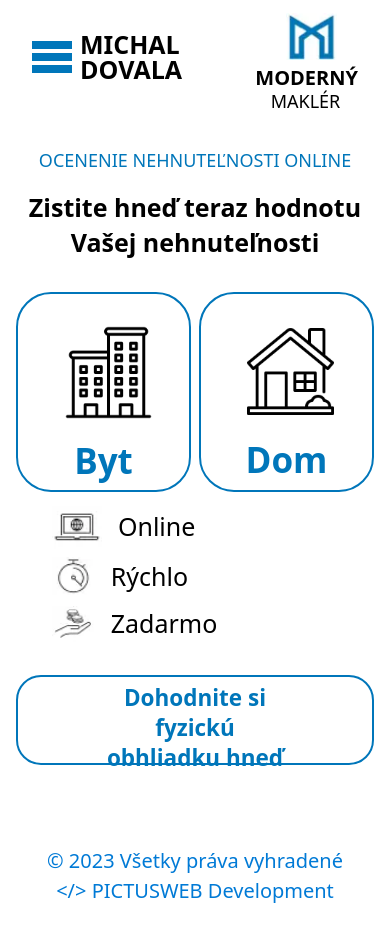
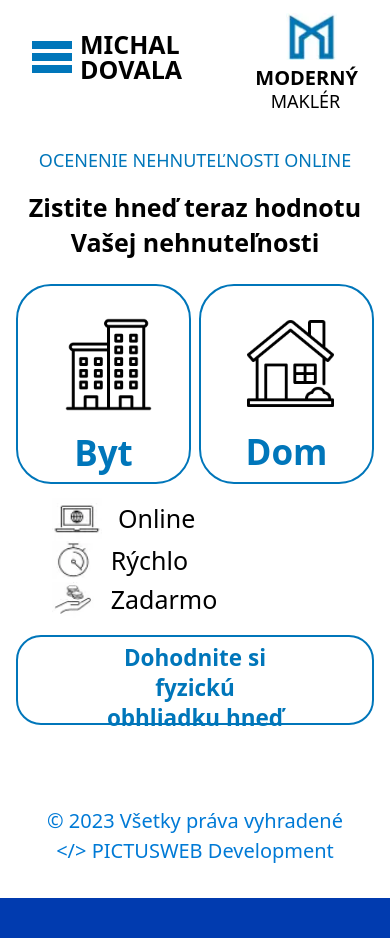
Before and after one commit to pkvarg/findoktor, a React (Vite) app: page / in a window 390 px wide. After the commit the page ends 898 px from the top, so only its background shows below. Built offline with nearby package versions, Linux system fonts and the light colour scheme; no server answers; the database is empty.

Commit message:
mob re x1

```diff
--- a/src/components/calculator/Component00.jsx
+++ b/src/components/calculator/Component00.jsx
@@ -9,7 +9,7 @@ const Component00 = ({ handleFlatOrHouse }) => {
       <h1 className='text-[25px] lg:text-[25px] text-center font-bold py-4 lg:py-8 leading-[35px]'>
         Zistite hneď teraz hodnotu Vašej nehnuteľnosti
       </h1>
-      <div className='flex flex-row justify-center gap-2 lg:gap-10 pt-4'>
+      <div className='flex flex-row justify-center gap-2 lg:gap-10 pt-2'>
         <div
           id='flat'
           onClick={() => handleFlatOrHouse('flat')}
@@ -51,7 +51,7 @@ const Component00 = ({ handleFlatOrHouse }) => {
         />
         <p className='text-[25px] lg:text-[35px]'>Online</p>
       </div>
-      <div className='flex flex-row justify-start items-center gap-4 mt-2'>
+      <div className='flex flex-row justify-start items-center gap-4'>
         <img
           className='ml-[10%] lg:ml-[37%] w-[12%] lg:w-[4%]'
           src='/serv2.webp'
@@ -59,7 +59,7 @@ const Component00 = ({ handleFlatOrHouse }) => {
         />
         <p className='text-[25px] lg:text-[35px]'>Rýchlo</p>
       </div>
-      <div className='flex flex-row justify-start items-center gap-4 mt-2'>
+      <div className='flex flex-row justify-start items-center gap-4'>
         <img
           className='ml-[10%] lg:ml-[37%] w-[12%] lg:w-[4%]'
           src='/serv3.webp'
@@ -68,7 +68,7 @@ const Component00 = ({ handleFlatOrHouse }) => {
         <p className='text-[25px] lg:text-[35px]'>Zadarmo</p>
       </div>
       <div className='flex justify-center'>
-        <div className='border-2 border-[#0076ba] px-[19%] lg:px-[5%] pb-16 rounded-[25px] h-[90px] lg:h-[110px] mt-8 lg:mt-[5%]'>
+        <div className='border-2 border-[#0076ba] px-[19%] lg:px-[5%] pb-16 rounded-[25px] h-[90px] lg:h-[110px] mt-4 lg:mt-[5%]'>
           <p className='text-[22.5px] lg:text-[35px] text-[#0076ba] font-bold text-center lg:h-[50%] leading-[30px] lg:leading-[40px] mt-1.5 lg:mt-3'>
             Dohodnite si fyzickú <br /> obhliadku hneď
           </p>
--- a/src/components/calculator/Component01.jsx
+++ b/src/components/calculator/Component01.jsx
@@ -52,7 +52,7 @@ const Component01 = ({
         />
       </div>
 
-      <div className='flex flex-row justify-between pt-[40%] lg:pt-16'>
+      <div className='flex flex-row justify-between pt-[30%] lg:pt-16'>
         <button
           onClick={onBack}
           className='border border-[#0076ba] px-14 py-2 rounded-[35px]  hover:border-[#03065f] hover:border-2'
```
